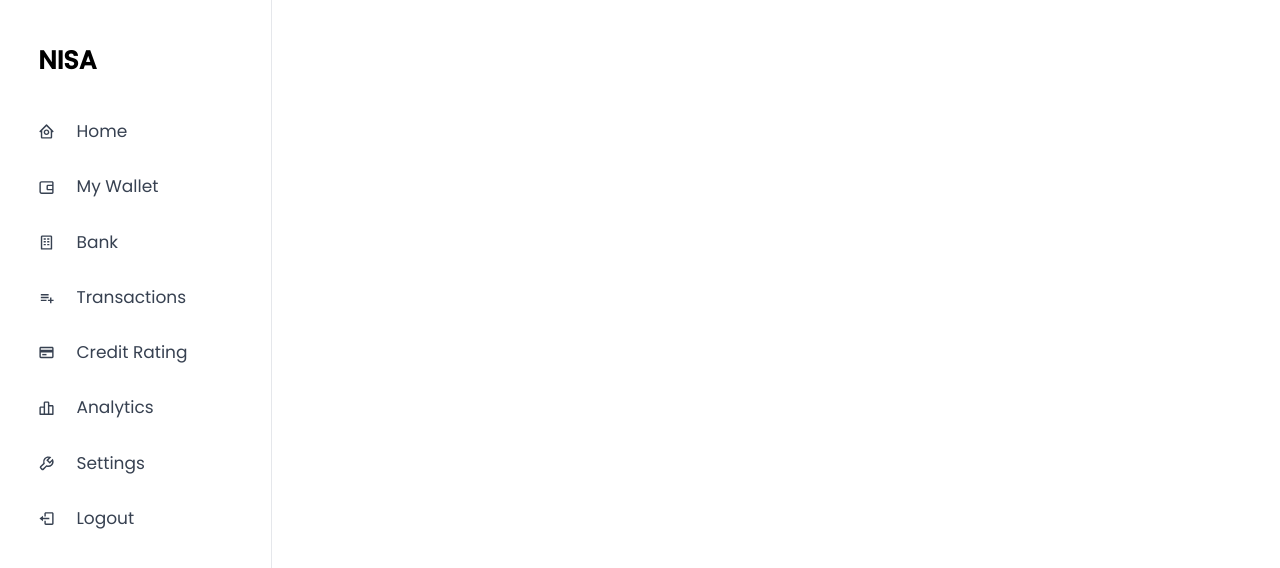
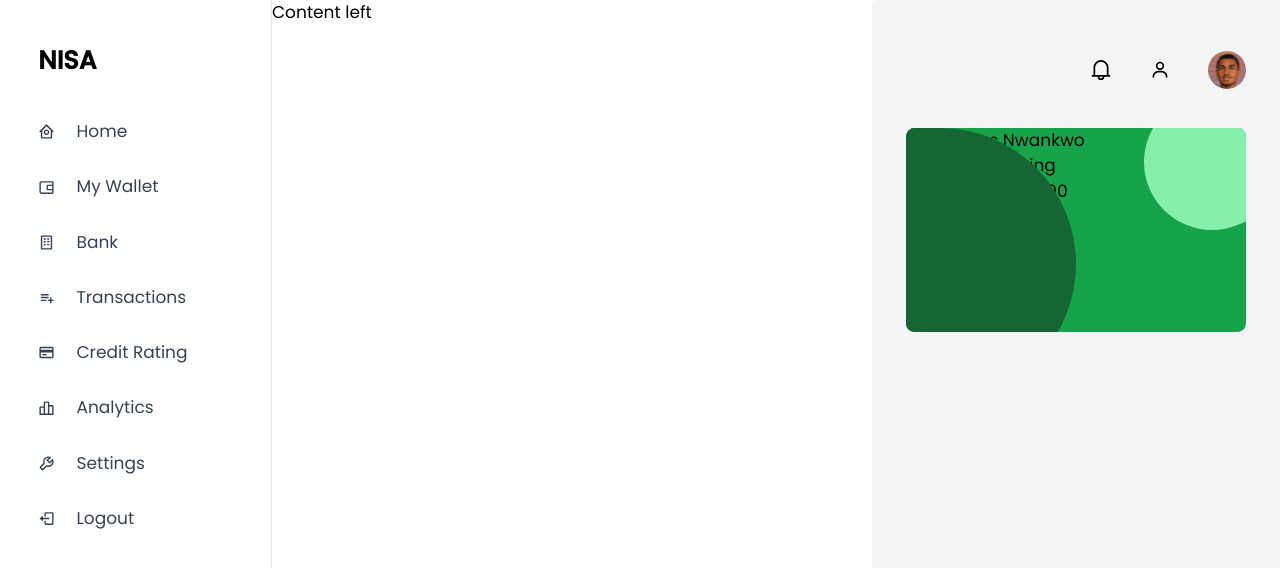
Before and after one commit to EmekaAgara/nisa-dashboard, a React (Create React App) app: page / in a window 1280 px wide. Shown: the top 568 px of the page. Built offline with nearby package versions, Linux system fonts and the light colour scheme.

Commit message:
right side

```diff
--- a/src/App.js
+++ b/src/App.js
@@ -1,9 +1,30 @@
 import Sidebar from "./components/Sidebar";
+import {BiUser} from "react-icons/bi";
+import {GrNotification} from "react-icons/gr";
+import NisaLogo from "./images/nisa-logo.svg"
+import User from "./images/team-01.png"
 
 function App() {
   return (
-    <div className="w-full min-h-screen bg-white">
+    <div className="w-full min-h-screen bg-white flex flex-row">
       <Sidebar/>
+      <section className="flex-1 bg-white">Content left</section>
+      <section className="w-96 bg-gray-100 rounded-tl overflow-hidden px-8">
+        <div className="pt-12 flex justify-end space-x-9 items-center">
+          <GrNotification size={20}/>
+          <BiUser size={20}/>
+          <img src={User} alt="user" className="h-9 w-9 object-cover rounded-full"/>
+        </div>
+        <div className="card mt-9">
+          <div>Marcellous Nwankwo</div>
+          <div>50% Credit Rating</div>
+          <div>ID12 **** 3456 7890</div>
+          <div>
+            <span>N1,200,000</span>
+            <img src={NisaLogo} alt="Nisa" className="h-4"/>
+          </div>
+        </div>
+      </section>
 
     </div>
   );
--- a/src/index.css
+++ b/src/index.css
@@ -10,5 +10,18 @@
     box-sizing: border-box;
     font-family: 'Poppins', sans-serif;
     font-size: 17px;
+}
 
+.card{
+    @apply bg-green-600 h-48 flex-1 rounded-lg relative overflow-hidden;
 }
+
+.card::before{
+    content: '';
+    @apply bg-green-800 h-64 w-1/2 absolute rounded-r-full;
+}
+
+.card::after{
+    content: '';
+    @apply bg-green-300 h-32 w-32 absolute -right-8 -top-8 rounded-full;
+}
```
Also changed, not shown: src/images/nisa-logo.svg (added), src/images/team-01.png (added).
